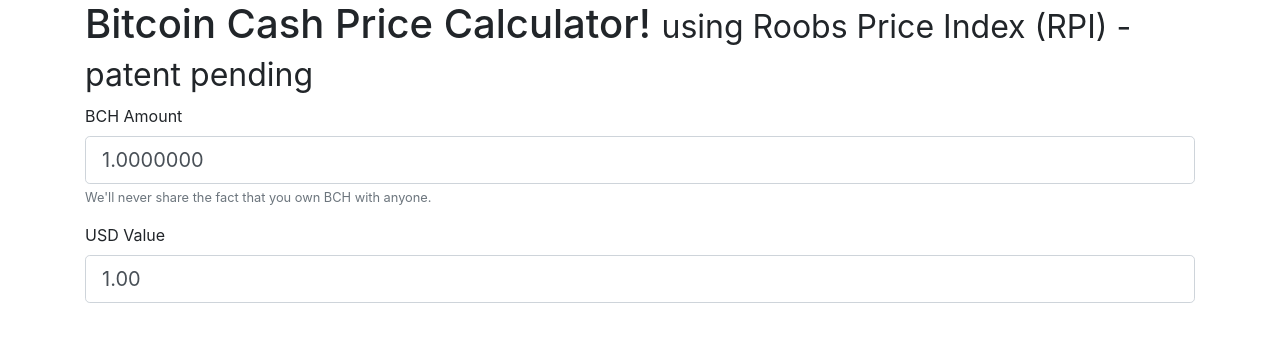
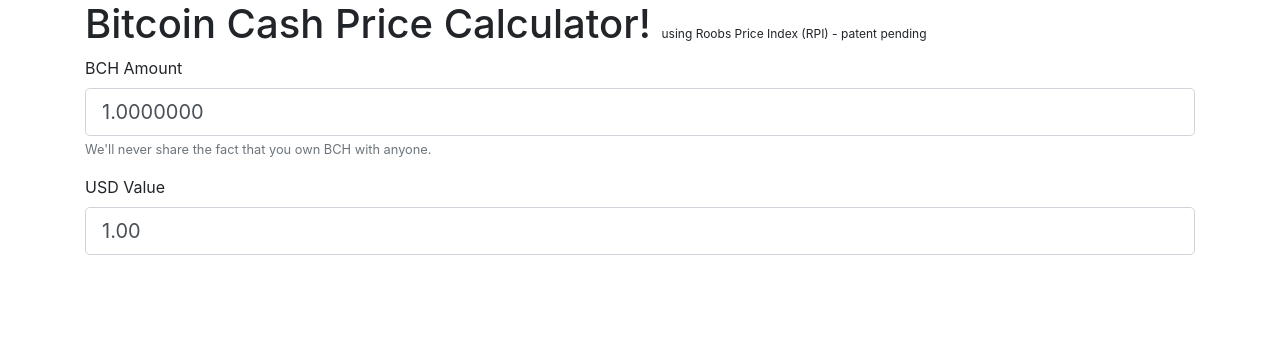
Before and after one commit to rubensayshi/bcash-peev, a plain HTML site: page index.html in a window 1280 px wide. Drawn offline with nearby package versions, Linux system fonts and the light colour scheme.

Commit message:
patent pending

```diff
--- a/index.html
+++ b/index.html
@@ -16,7 +16,7 @@
         <div class="col-sm align-self-center">
             <h1>
                 Bitcoin Cash Price Calculator!
-                <small>using Roobs Price Index (RPI) - patent pending</small>
+                <small style="font-size: 12px;">using Roobs Price Index (RPI) - patent pending</small>
             </h1>
 
             <form>
```
